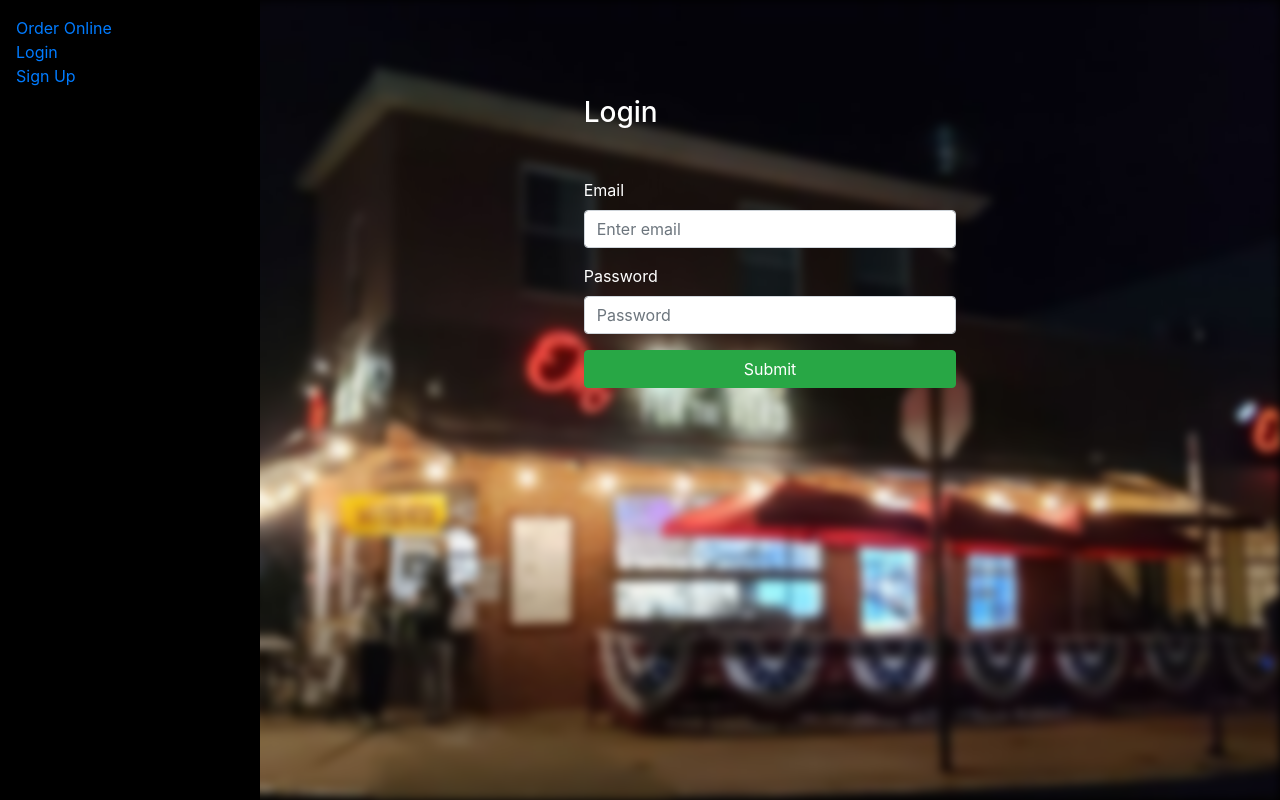
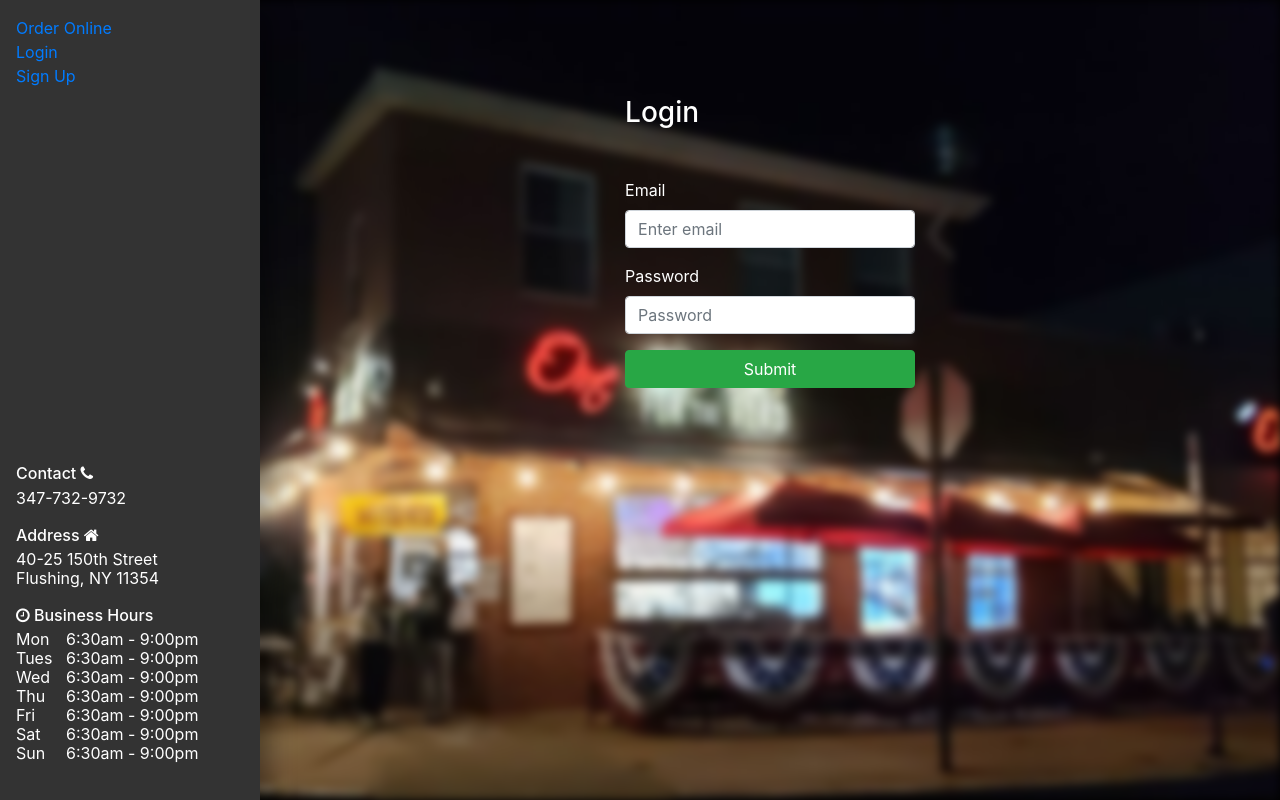
Before and after one commit to ozubergz/one_for_the_road_frontend, a React (Create React App) app: page /login in a window 1280 px wide. Built offline with nearby package versions, Linux system fonts and the light colour scheme; no server answers; what react-stripe-elements would draw is missing.

Commit message:
styled sidebar

```diff
--- a/src/App.js
+++ b/src/App.js
@@ -8,6 +8,7 @@ import { fetchAllData } from './actions';
 import Checkout from './components/Checkout';
 import Register from './components/Register';
 import Login from './components/Login';
+import SideNavBar from './components/SideNavBar';
 
 class App extends Component {
 
@@ -19,6 +20,7 @@ class App extends Component {
   render() {
     return (
       <div className='App'>
+        <SideNavBar />
         <Switch>
           <Route exact path="/" component={Home} />
           <Route path="/order" component={MenuContainer}/>
--- a/src/actions.js
+++ b/src/actions.js
@@ -28,3 +28,16 @@ export const removeAllCartItems = () => {
         payload: []
     }
 }
+
+export const setUser = (object) => {
+    return {
+        type: "SET_USER",
+        payload: object
+    }
+}
+
+export const removeUser = () => {
+    return {
+        type: "REMOVE_USER"
+    }
+}
--- a/src/components/CartBox.js
+++ b/src/components/CartBox.js
@@ -50,7 +50,7 @@ class CartBox extends Component {
             <div className="menu-cart">
                 <div className="cart-box">
                     <div className="cart-header">
-                        <span>YOUR CART</span>
+                        <i className="fa fa-shopping-cart"></i><span>Cart</span>
                     </div>
                     <div className="cart-body">
                         {this.renderCartItems()}
--- a/src/components/Home.js
+++ b/src/components/Home.js
@@ -1,11 +1,9 @@
 import React, { Component } from 'react';
-import SideNavBar from './SideNavBar';
 
 class Home extends Component {
     render() {
         return (
             <div>
-                <SideNavBar />
                 <div className="home-body">
                     <h1>Home</h1>
                 </div>
--- a/src/components/Login.js
+++ b/src/components/Login.js
@@ -1,5 +1,6 @@
 import React, { Component } from 'react';
-import SideNavBar from './SideNavBar';
+import { connect } from 'react-redux';
+import { setUser } from '../actions';
 import { Redirect } from 'react-router-dom';
 
 class Login extends Component {
@@ -39,6 +40,12 @@ class Login extends Component {
                 localStorage.token = data.jwt;
                 localStorage.id = data.user.id;
 
+                //set user's token and id into redux state
+                this.props.setUser({
+                    token: data.jwt,
+                    id: data.user.id
+                });
+
                 this.setState({
                     email: '',
                     password: '',
@@ -58,7 +65,6 @@ class Login extends Component {
     render() {
         return (
             <div className="login-page">
-                <SideNavBar />
                 <div className="login-bg"></div>
                 <div className="login-body">
                     {this.redirectToHome()}
@@ -80,4 +86,5 @@ class Login extends Component {
     }
 }
 
-export default Login;
+
+export default connect(null, {setUser})(Login);
--- a/src/components/Items.js
+++ b/src/components/MenuItems.js
@@ -1,6 +1,6 @@
 import React from 'react';
 
-const Items = (props) => {
+const MenuItems = (props) => {
 
     const { item } = props;
     const { price, name, description } = item;
@@ -18,4 +18,4 @@ const Items = (props) => {
     )
 }
 
-export default Items;
+export default MenuItems;
--- a/src/components/Register.js
+++ b/src/components/Register.js
@@ -1,7 +1,7 @@
 import React, { Component } from 'react';
-import SideNavBar from './SideNavBar';
 import { Redirect } from 'react-router-dom';
-
+import { setUser } from '../actions';
+import { connect } from 'react-redux';
 
 class Register extends Component {
 
@@ -43,6 +43,12 @@ class Register extends Component {
                 localStorage.token = data.jwt;
                 localStorage.id = data.user.id;
 
+                 //set user's token and id into redux state
+                 this.props.setUser({
+                    token: data.jwt,
+                    id: data.user.id
+                 });
+
                 this.setState({
                     email: '',
                     password: '',
@@ -66,7 +72,6 @@ class Register extends Component {
     render() {
         return (
             <div className="register-page">
-                <SideNavBar />
                 <div className="register-bg"></div>
                 <div className="register-body">
                     {this.redirectToHome()}
@@ -105,4 +110,4 @@ class Register extends Component {
     }
 }
 
-export default Register;
+export default connect(null, {setUser})(Register);
--- a/src/components/SideNavBar.js
+++ b/src/components/SideNavBar.js
@@ -2,7 +2,7 @@ import React, { Component } from 'react';
 import { Link } from 'react-router-dom';
 import { Redirect } from 'react-router-dom';
 import { connect } from 'react-redux';
-import { removeAllCartItems } from '../actions';
+import { removeAllCartItems, removeUser } from '../actions';
 
 class SideNavBar extends Component {
 
@@ -14,6 +14,8 @@ class SideNavBar extends Component {
         //clear localStorage
         localStorage.clear();
         this.setState({redirect: true});
+        //clear user state
+        this.props.removeUser();
         //clear state's cart
         this.props.removeAllCartItems();
     }
@@ -49,15 +51,69 @@ class SideNavBar extends Component {
     render() {
         return (
             <div className="main-sidebar">
+
+                <div>
+
+                </div>
+
                 {this.redirectToHome()}
 
                 <Link className="links" to="/order" >Order Online</Link>
 
                 <br/>
 
-                {
-                    localStorage.token ? this.renderLogoutBtn() : this.renderLoginAndRegisterLinks()
-                }
+                {localStorage.token ? this.renderLogoutBtn() : this.renderLoginAndRegisterLinks()}
+
+                <div className="side-bar-footer">
+                    <div className="contact mt-3">
+                        <h6 className="info-heading">Contact <i className="fa fa-phone"></i></h6>
+                        <div>
+                            347-732-9732
+                        </div>
+                    </div>
+                    <div className="location mt-3">
+                        <h6 className="info-heading">Address <i className="fa fa-home"></i></h6>
+                        <div className="address">
+                            <div className="address_1">
+                                40-25 150th Street
+                            </div>
+                            <div>
+                                Flushing, NY 11354
+                            </div>
+                        </div>
+                    </div>
+                    <div className="business-hours mt-3">
+                        <h6 className="info-heading"><i className="fa fa-clock-o"></i> Business Hours</h6>
+                        <div className="time-row">
+                            <div className="days">Mon</div>
+                            <div>6:30am - 9:00pm</div>
+                        </div>
+                        <div className="time-row">
+                            <div className="days">Tues</div>
+                            <div>6:30am - 9:00pm</div>
+                        </div>
+                        <div className="time-row">
+                            <div className="days">Wed</div>
+                            <div>6:30am - 9:00pm</div>
+                        </div>
+                        <div className="time-row">
+                            <div className="days">Thu</div>
+                            <div>6:30am - 9:00pm</div>
+                        </div>
+                        <div className="time-row">
+                            <div className="days">Fri</div>
+                            <div>6:30am - 9:00pm</div>
+                        </div>
+                        <div className="time-row">
+                            <div className="days">Sat</div>
+                            <div>6:30am - 9:00pm</div>
+                        </div>
+                        <div className="time-row">
+                            <div className="days">Sun</div>
+                            <div>6:30am - 9:00pm</div>
+                        </div>
+                    </div>
+                </div>
 
             </div>
         );
@@ -66,8 +122,8 @@ class SideNavBar extends Component {
 
 const mapStateToProps = state => {
     return {
-        firstMenu: state.menu[0],
+        user: state.user
     }
 }
 
-export default connect(mapStateToProps, {removeAllCartItems})(SideNavBar);
+export default connect(mapStateToProps, {removeAllCartItems, removeUser})(SideNavBar);
--- a/src/containers/MenuContainer.js
+++ b/src/containers/MenuContainer.js
@@ -1,8 +1,8 @@
 import React, { Component } from 'react';
 import { connect } from 'react-redux';
-import { Route } from 'react-router';
-import Items from '../components/Items';
-import MenuSideBar from '../components/MenuSideBar';
+// import { Route } from 'react-router';
+import MenuItems from '../components/MenuItems';
+// import MenuSideBar from '../components/MenuSideBar';
 import { addItemToCart } from '../actions';
 import CartBox from '../components/CartBox';
 import Banner from '../components/Banner'
@@ -10,33 +10,31 @@ import Banner from '../components/Banner'
 
 class MenuContainer extends Component {
 
+
     //render the main menu page of food items
-    renderMenu = (renderProps) => {
-        let id = Number(renderProps.match.params.id);
-        let foundCategory = this.props.categories.find(category => {
-            return category.id === id
-        });
+    renderMenu() {
+        let categories = this.props.menus;
+        return categories.map(category => {
+            return (
 
-        if(foundCategory) {
-            return (
-                <div className="menu-page">
+                <div className="menu-page" key={category.id}>
                     <div className="menu-body">
                         <div className="menu-header">
-                            <h3>{foundCategory.name.toUpperCase()}</h3>
+                            <h3>{category.name.toUpperCase()}</h3>
                         </div>
-                        {this.renderMenuItems(foundCategory.items)}
+                        {this.renderMenuItems(category.items)}
                     </div>
-                    <CartBox items={this.props.items} />
                 </div>
+
             )
-        }
+        });
     }
 
     //render all menu items
     renderMenuItems = (items) => {
         return items.map(item => {
             return (
-                <Items
+                <MenuItems
                     key={item.id}
                     addItemsToCart={this.addItemsToCart}
                     item={item}
@@ -61,26 +59,141 @@ class MenuContainer extends Component {
             cartLS.push(item);
             localStorage.cart = JSON.stringify(cartLS)
         }
+    }
 
+    nestedArray() {
+        let arr = this.props.menus;
+        let nestedArr = [];
+        for(let i = 0; i < arr.length; i++) {
+            nestedArr.push(arr.splice(0, 6));
+            if(arr.length < 6) nestedArr.push(arr.splice(0, arr.length))
+        }
+        return nestedArr;
     }
+
+    carouselItems = () => {
+        let nestedArr = this.nestedArray();
+        let firstArr = nestedArr[0];
+        let lastArrs = nestedArr.slice(0, nestedArr.length);
+
+        return(
+            <div className="container carousel-inner no-padding">
+                <div className="carousel-item active">
+                    {this.renderCarouselItems(firstArr)}
+                </div>
+                {lastArrs.map(arr => {
+                    return (
+                        <div className="carousal-item">
+                            {arr.map(category => {
+                                return (
+                                    <div className="col-sm-2">
+                                        <span>{category.name}</span>
+                                    </div>
+                                )
+                            })}
+                        </div>
+                    )
+                })}
+            </div>
+        );
+    }
+
+    // allCarouselItems = () => {
+    //     // let items = this.nestedArray();
+    //     // console.log(items)
+    //     // let carouselItems = items.slice(1, items.length - 1);
+    //     // console.log(items)
+    //     // return carouselItems.map(arr => {
+    //     //     return (
+    //     //         <div className="carousel-item">
+    //     //             {this.renderCarouselItems(arr)}
+    //     //         </div>
+    //     //     )
+    //     // })
+    // }
+
+    // renderCarouselItems(arr) {
+    //     if(arr) {
+    //         return arr.map(category => {
+    //             return (
+    //                 <div className="col-sm-2" key={category.id}>
+    //                     <span>{category.name}</span>
+    //                 </div>
+    //             )
+    //         });
+    //     }
+    // }
+
+    // activeCarouselItems() {
+    //     let firstSixArr = this.props.menus.slice(0, 6);
+    //     return firstSixArr.map(category => {
+    //         return (
+    //             <div className="col-sm-2" key={category.id}>
+    //                 <span>{category.name}</span>
+    //             </div>
+    //         )
+    //     });
+    // }
+
+    // renderRestofCarouselItems = () => {
+    //     let carouselItems = this.restofCarouselItems();
+    //     if(carouselItems) {
+    //         return carouselItems.map(arr => {
+    //             return (
+    //                 <div className="carousel-item">
+    //                     {arr.map(category => {
+    //                         return (
+    //                             <div className="col-sm-2">
+    //                                 <span>{category.name}</span>
+    //                             </div>
+    //                         )
+    //                     })}
+    //                 </div>
+    //             )
+    //         });
+    //     }
+    // }
 
     render() {
         return (
             <div>
                 <Banner/>
-                <MenuSideBar
-                    categories={this.props.categories}
-                />
-                <Route path="/order/menu/:id" render={this.renderMenu}/>
+
+                {/* START CAROUSEL */}
+
+                {/* <div id="demo" className="carousel slide" data-ride="carousel"> */}
+
+                    {/* <!-- The slideshow --> */}
+                    {/* <div className="container carousel-inner no-padding"> */}
+                        {/* {this.carouselItems()}÷ */}
+                    {/* </div> */}
+
+                    {/* <!-- Left and right controls --> */}
+                    {/* <a className="carousel-control-prev" href="#demo" data-slide="prev"> */}
+                        {/* <span className="carousel-control-prev-icon"></span> */}
+                    {/* </a> */}
+                    {/* <a className="carousel-control-next" href="#demo" data-slide="next"> */}
+                        {/* <span className="carousel-control-next-icon"></span> */}
+                    {/* </a> */}
+                {/* </div> */}
+
+                {/* END CAROUSEL */}
+
+                {this.renderMenu()}
+                <CartBox items={this.props.cartItems} />
+
+                {/* <MenuSideBar categories={this.props.categories} /> */}
+                {/* <Route path="/order/menu/:id" render={this.renderMenu}/> */}
             </div>
         );
     }
 }
 
 const mapStateToProps = state => {
+
     return {
-        categories: state.menu,
-        items: localStorage.cart ? JSON.parse(localStorage.cart) : state.cart.items
+        menus: state.menu,
+        cartItems: localStorage.cart ? JSON.parse(localStorage.cart) : state.cart.items
     }
 }
 
--- a/src/reducers/index.js
+++ b/src/reducers/index.js
@@ -1,8 +1,10 @@
 import { combineReducers } from 'redux';
 import menuReducer from './menuReducer';
-import cartReducer from './cartReducer'
+import cartReducer from './cartReducer';
+import userReducer from './userRedcer';
 
 export default combineReducers({
     menu: menuReducer,
-    cart: cartReducer
+    cart: cartReducer,
+    user: userReducer
 })
--- /dev/null
+++ b/src/reducers/userRedcer.js
@@ -0,0 +1,21 @@
+const initialState = {
+    token: null,
+    id: null
+}
+
+export default (state = initialState, action) => {
+    switch(action.type) {
+        case "SET_USER":
+            return {
+                token: action.payload.token,
+                id: action.payload.id
+            }
+        case "REMOVE_USER":
+            return {
+                token: null,
+                id: null
+            }
+        default:
+            return state;
+    }
+}
--- a/src/styles/App.css
+++ b/src/styles/App.css
@@ -19,12 +19,15 @@ body, html {
     position: fixed;
     top: 0;
     bottom: 0;
-    background-color: #000000;
+    background-color: #333333;
     width: 260px;
     z-index: 1;
+    -webkit-box-shadow: 10px 10px 23px 0px rgba(0,0,0,0.38);
+    -moz-box-shadow: 10px 10px 23px 0px rgba(0,0,0,0.38);
+    box-shadow: 10px 10px 23px 0px rgba(0,0,0,0.38);
 }
 
-.menu-sidebar {
+/* .menu-sidebar {
     padding: 1rem;
     position: fixed;
     top: 0;
@@ -33,7 +36,7 @@ body, html {
     width: 260px;
     color: white;
     overflow-y: scroll;
-}
+} */
 
 .home-body {
     margin-left: 260px;
@@ -131,7 +134,7 @@ body, html {
 
 .menu-cart {
     position: fixed;
-    width: 28%;
+    width: 25%;
     padding: 1rem;
     top: 180px;
     right: 0;
@@ -214,6 +217,10 @@ body, html {
     bottom: 0;
 }
 
+.fa-shopping-cart {
+    margin-right: 10px;
+}
+
 /******************** MENU ITEMS **********************/
 
 
@@ -285,7 +292,7 @@ body, html {
 }
 
 .login-form {
-    width: 45%;
+    width: 35%;
     margin: auto;
 }
 
@@ -323,7 +330,7 @@ body, html {
 
 .register-form {
     margin: auto;
-    width: 45%;
+    width: 35%;
 }
 
 .name-form-group {
@@ -342,3 +349,42 @@ body, html {
 .register-btn {
     width: 100%;
 }
+
+/********************* TOP NAV *************************/
+
+/* .top-nav { */
+    /* margin-left: 260px; */
+    /* display: flex; */
+    /* flex-direction: column; */
+/* } */
+
+.col-sm-2 {
+    background-color: pink;
+    display: inline-block;
+}
+
+/************************ SIDE BAR FOOTER *************************/
+
+.side-bar-footer {
+    color: white;
+    position: absolute;
+    bottom: 40px;
+}
+
+.info-heading {
+    margin-bottom: 2px;
+    /* font-weight: bold; */
+}
+
+.address_1 {
+    margin-bottom: -5px;
+}
+
+.time-row {
+    display: flex;
+    margin-bottom: -5px;
+}
+
+.days {
+    width: 50px;
+}
```
